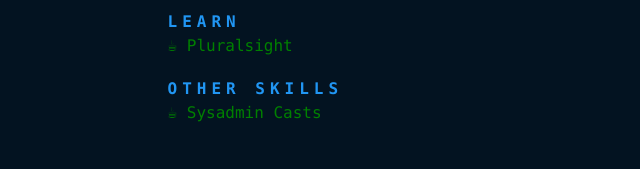
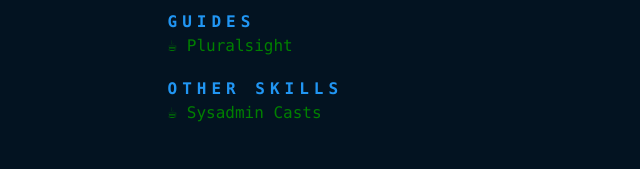
Before and after one commit to iCra5h/F-ckingLocalhost, a plain HTML site: page index.html in a window 1280 px wide. Shown: the part 352-521 px from the top of the page, 159-799 px from the left. Drawn offline with Linux system fonts and the light colour scheme.

Commit message:
Update index.html

```diff
--- a/index.html
+++ b/index.html
@@ -59,7 +59,7 @@
       <p><a href="https://url-parts.glitch.me/?url=https://cats.example.org.au:1234/stripes/fur.html?pattern=tabby#claws">&#128278; URL Parts</a></p>
       <br />
 
-      <h3>Learn</h3>
+      <h3>Guides</h3>
       <p><a href="https://www.pluralsight.com/">&#9749; Pluralsight</a></p>
       <br />
 
```
